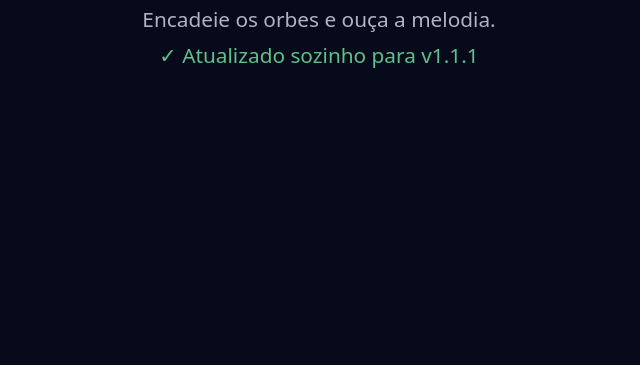
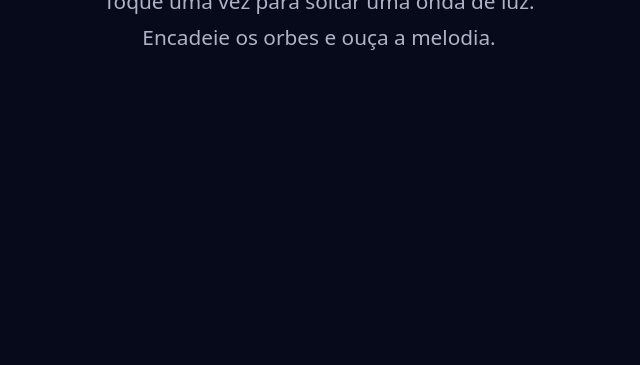
Before and after one commit to claulis/lucis, a website: page www/index.html in a window 1280 px wide. Shown: the part 435-800 px from the top of the page, without its empty margins (321-961 px from the left). Drawn offline with Linux system fonts and the light colour scheme.

Commit message:
v1.1.2: remove o teste de atualização automática
Co-Authored-By: Claude Opus 5.5 <noreply@anthropic.com>
Claude-Session: https://claude.ai/code/session_01X7x85yzd9Etj3fEDEsv48e

```diff
--- a/package.json
+++ b/package.json
@@ -1,6 +1,6 @@
 {
   "name": "lucis",
-  "version": "1.1.1",
+  "version": "1.1.2",
   "description": "Lucis — jogo relaxante de reação em cadeia de luz",
   "scripts": {
     "sync": "cap sync android",
--- a/www/index.html
+++ b/www/index.html
@@ -15,7 +15,7 @@ canvas{display:block}
 <canvas id="c"></canvas>
 <button id="upd"></button>
 <div id="hud"><span id="lvl"></span><span id="goal"></span></div>
-<div id="msg"><h1>LUCIS</h1><p>Toque uma vez para soltar uma onda de luz.</p><p>Encadeie os orbes e ouça a melodia.</p><p id="teste-ota" style="color:#7dffb0">✓ Atualizado sozinho para v1.1.1</p></div>
+<div id="msg"><h1>LUCIS</h1><p>Toque uma vez para soltar uma onda de luz.</p><p>Encadeie os orbes e ouça a melodia.</p></div>
 <script>
 // ponytail: plugins nativos via global do Capacitor, sem bundler; no navegador ficam undefined e o jogo segue igual
 const P=window.Capacitor&&Capacitor.Plugins||{};
```
Also changed, not shown: 1 other file.
